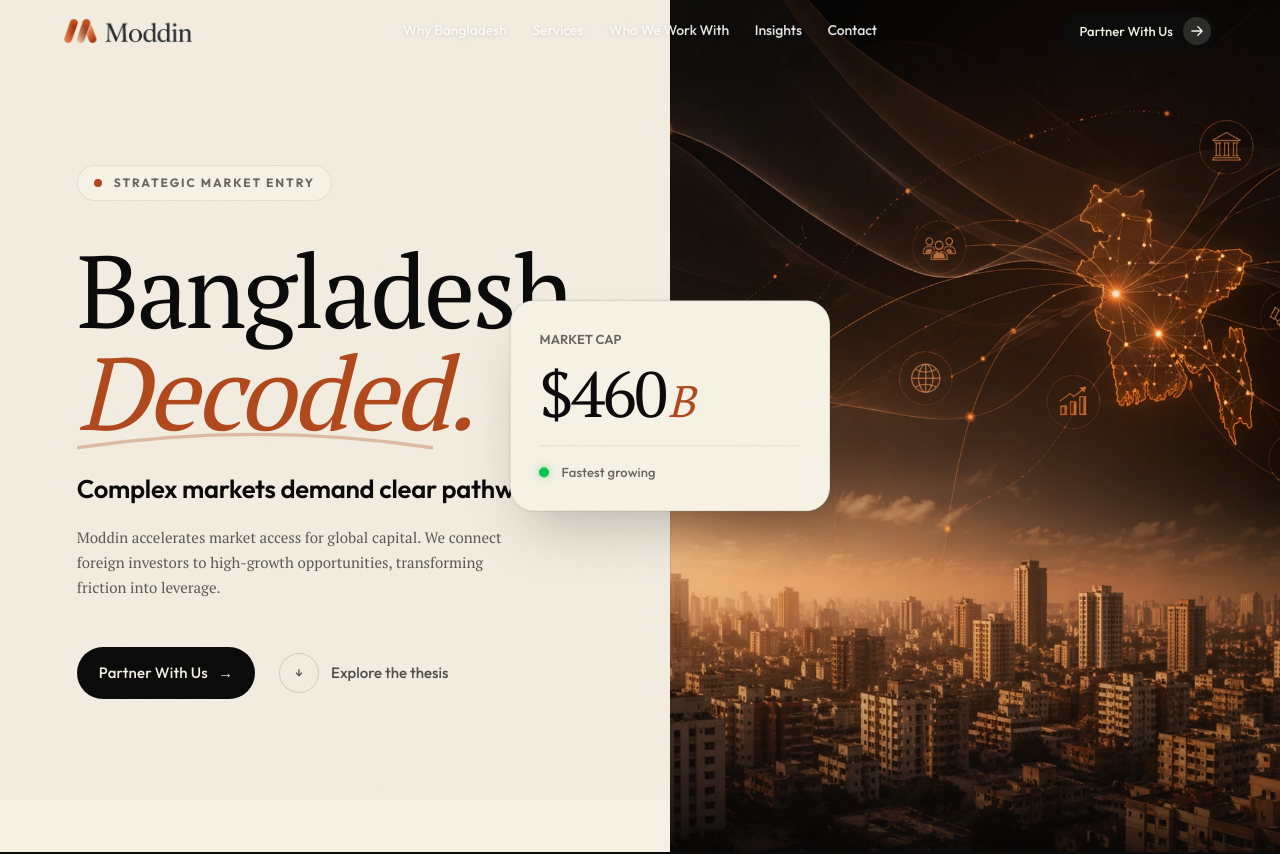
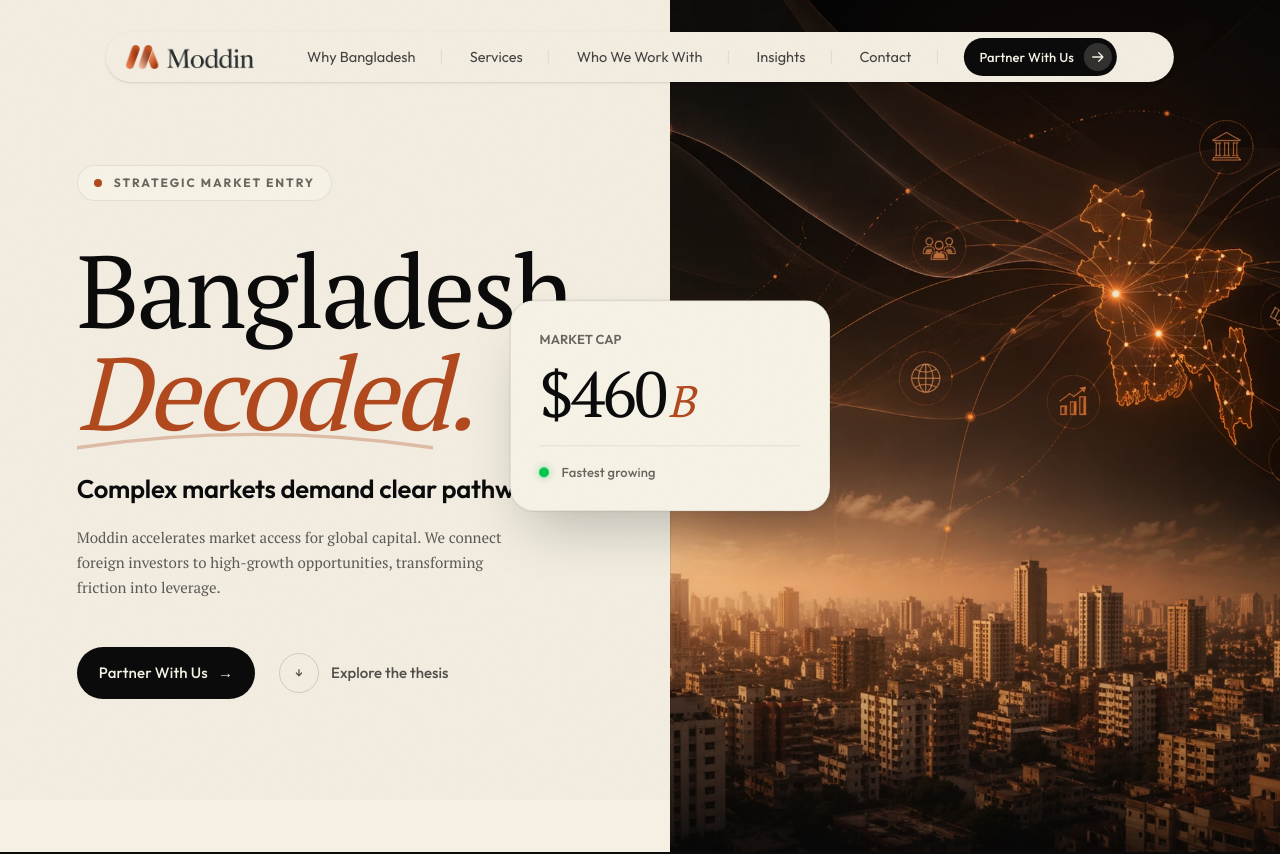
Before and after one commit to Creativecoder11/moddin, a Next.js app: page / in a window 1280 px wide. Shown: the top 854 px of the page. Built offline with nearby package versions, Linux system fonts and the light colour scheme.

Commit message:
fix(Nav): adjust easing functions and improve layout for better responsiveness

```diff
--- a/app/components/chrome/Nav.tsx
+++ b/app/components/chrome/Nav.tsx
@@ -5,7 +5,7 @@ import { AnimatePresence, motion, useReducedMotion } from "motion/react";
 import { Brand } from "./Brand";
 import { NAV_LINKS } from "@/app/data/site";
 
-const EASE = [0.22, 1, 0.36, 1] as const;
+const EASE = [0.16, 1, 0.3, 1] as const;
 
 export function Nav() {
   const [scrolled, setScrolled] = useState(false);
@@ -50,79 +50,75 @@ export function Nav() {
     <>
       <header
         className={[
-          "fixed top-0 left-0 right-0 z-50 transition-[padding,background-color,border-color,transform,backdrop-filter] duration-[450ms] ease-[cubic-bezier(0.2,0.8,0.2,1)]",
+          "fixed top-[2rem] left-1/2 -translate-x-1/2 z-50 transition-all duration-[600ms] ease-[cubic-bezier(0.16,1,0.3,1)]",
+          "w-[calc(100vw-2rem)] lg:w-max max-w-[calc(100vw-2rem)] rounded-full",
+          "bg-[var(--paper)]",
           scrolled
-            ? "backdrop-blur-[18px] backdrop-saturate-150 bg-[color-mix(in_srgb,var(--paper)_94%,transparent)] border-b border-[var(--rule-2)] py-[8px]"
-            : "bg-transparent border-b border-transparent py-[12px]",
+            ? "shadow-[0_8px_32px_-8px_rgba(11,11,12,0.08),0_2px_8px_-2px_rgba(11,11,12,0.04)]"
+            : "shadow-sm",
           // Hide auto-scroll only when drawer is closed
-          !open && hidden ? "-translate-y-full" : "translate-y-0",
+          !open && hidden ? "-translate-y-[calc(100%+3rem)] opacity-0 scale-[0.98]" : "translate-y-0 opacity-100 scale-100",
         ].join(" ")}
       >
-        <div className="wrap flex items-center justify-between gap-3">
-          <Brand className="flex-shrink-0" />
+        <div className="flex items-center justify-between lg:justify-start w-full py-[6px] pl-[20px] pr-[6px] lg:pr-[6px] gap-[clamp(16px,4vw,64px)]">
+          <Brand className="flex-shrink-0 transition-transform duration-500 hover:scale-95 origin-left" />
 
           <nav
             aria-label="Primary"
-            className="hidden lg:flex absolute left-1/2 -translate-x-1/2 items-center gap-[clamp(20px,2vw,34px)]"
+            className="hidden lg:flex items-center"
           >
-            {NAV_LINKS.map((l) => (
+            {NAV_LINKS.map((l, i) => (
+              <div key={l.href} className="flex items-center">
+                {i > 0 && <span className="w-[1px] h-[14px] bg-[var(--rule-2)] mx-[clamp(16px,2vw,32px)]" />}
                 <a
-                key={l.href}
                   href={l.href}
-                className={[
-                  "text-[14px] font-sans font-medium transition-colors tracking-[-0.005em]",
-                  scrolled
-                    ? "text-ink/85 hover:text-terracotta"
-                    : "text-white/90 hover:text-white drop-shadow-sm",
-                ].join(" ")}
+                  className="group flex items-center gap-[2px] text-[14.5px] font-sans text-ink/75 hover:text-ink transition-colors whitespace-nowrap"
                 >
+                  <span className="font-serif italic text-terracotta text-[12px] opacity-0 max-w-0 -translate-x-2 group-hover:max-w-[20px] group-hover:opacity-100 group-hover:translate-x-0 transition-all duration-[400ms] ease-[cubic-bezier(0.16,1,0.3,1)] overflow-hidden">
+                    {String(i + 1).padStart(2, "0")}
+                  </span>
+                  <span className="transition-transform duration-[400ms] ease-[cubic-bezier(0.16,1,0.3,1)] group-hover:translate-x-1">
                     {l.label}
+                  </span>
                 </a>
+              </div>
             ))}
-          </nav>
 
-          <div className="flex items-center gap-2 flex-shrink-0">
+            <div className="flex items-center">
+              <span className="w-[1px] h-[14px] bg-[var(--rule-2)] mx-[clamp(16px,2vw,32px)]" />
               <a
                 href="#contact"
-              className="hidden sm:inline-flex group items-center gap-[10px] rounded-full bg-ink pl-[18px] pr-[5px] py-[5px] text-[13px] font-sans font-medium text-cream tracking-[0.005em] transition-all duration-[250ms] ease-out hover:bg-terracotta hover:-translate-y-px whitespace-nowrap"
-              style={{ color: "var(--cream)" }}
+                className="inline-flex group relative items-center gap-[10px] rounded-full bg-ink overflow-hidden pl-[16px] pr-[5px] py-[5px] text-[13px] font-sans font-medium text-cream tracking-[0.01em] transition-transform duration-[400ms] ease-[cubic-bezier(0.16,1,0.3,1)] hover:scale-[1.02]"
               >
-              <span className="py-[4px]">Partner With Us</span>
-              <span className="inline-flex items-center justify-center size-[28px] rounded-full bg-[color-mix(in_srgb,var(--cream)_14%,transparent)] transition-transform duration-[250ms] ease-out group-hover:translate-x-[2px]">
+                <span className="relative z-10 py-[2px]">Partner With Us</span>
+                <span className="relative z-10 flex items-center justify-center size-[28px] rounded-full bg-[color-mix(in_srgb,var(--cream)_16%,transparent)] text-cream transition-all duration-[400ms] ease-[cubic-bezier(0.16,1,0.3,1)] group-hover:bg-terracotta group-hover:-rotate-45">
                   <svg width="12" height="12" viewBox="0 0 14 14" fill="none" aria-hidden>
-                  <path
-                    d="M1 7 H13 M8 2 L13 7 L8 12"
-                    stroke="currentColor"
-                    strokeWidth="1.5"
-                    strokeLinecap="round"
-                    strokeLinejoin="round"
-                  />
+                    <path d="M1 7H13M8 2L13 7L8 12" stroke="currentColor" strokeWidth="1.5" strokeLinecap="round" strokeLinejoin="round" />
                   </svg>
                 </span>
               </a>
+            </div>
+          </nav>
 
+          <div className="flex items-center gap-2 flex-shrink-0 ml-auto lg:ml-0">
             <button
               type="button"
               aria-label={open ? "Close menu" : "Open menu"}
               aria-expanded={open}
               aria-controls="mobile-mega-menu"
               onClick={() => setOpen((v) => !v)}
-              className="lg:hidden relative inline-flex items-center justify-center size-[40px] rounded-full border border-[var(--rule)] bg-[color-mix(in_srgb,var(--cream)_60%,transparent)] text-ink hover:border-ink transition-colors"
+              className="lg:hidden relative inline-flex items-center justify-center size-[38px] sm:size-[40px] rounded-full border border-[var(--rule)] bg-[color-mix(in_srgb,var(--cream)_60%,transparent)] text-ink transition-colors hover:bg-ink hover:text-cream"
             >
               <span className="sr-only">{open ? "Close" : "Menu"}</span>
-              <span className="relative block w-[18px] h-[12px]" aria-hidden>
+              <span className="relative block w-[16px] h-[10px]" aria-hidden>
                 <motion.span
                   className="absolute left-0 right-0 h-[1.5px] rounded-full bg-current"
                   initial={false}
-                  animate={
-                    open
-                      ? { top: 5, rotate: 45 }
-                      : { top: 0, rotate: 0 }
-                  }
-                  transition={{ duration: reduce ? 0 : 0.35, ease: EASE }}
+                  animate={open ? { top: 4, rotate: 45 } : { top: 0, rotate: 0 }}
+                  transition={{ duration: reduce ? 0 : 0.4, ease: EASE }}
                 />
                 <motion.span
-                  className="absolute left-0 right-0 h-[1.5px] rounded-full bg-current top-[5px]"
+                  className="absolute left-0 right-0 h-[1.5px] rounded-full bg-current top-[4px]"
                   initial={false}
                   animate={open ? { opacity: 0, scaleX: 0.4 } : { opacity: 1, scaleX: 1 }}
                   transition={{ duration: reduce ? 0 : 0.2, ease: EASE }}
@@ -130,12 +126,8 @@ export function Nav() {
                 <motion.span
                   className="absolute left-0 right-0 h-[1.5px] rounded-full bg-current"
                   initial={false}
-                  animate={
-                    open
-                      ? { bottom: 5, rotate: -45 }
-                      : { bottom: 0, rotate: 0 }
-                  }
-                  transition={{ duration: reduce ? 0 : 0.35, ease: EASE }}
+                  animate={open ? { bottom: 4.5, rotate: -45 } : { bottom: 0, rotate: 0 }}
+                  transition={{ duration: reduce ? 0 : 0.4, ease: EASE }}
                 />
               </span>
             </button>
@@ -169,86 +161,70 @@ function MegaMenu({ onClose }: { onClose: () => void }) {
         type="button"
         aria-label="Close menu"
         onClick={onClose}
-        className="absolute inset-0 bg-ink/50 backdrop-blur-[6px]"
-        variants={{
-          closed: { opacity: 0 },
-          open: { opacity: 1 },
-        }}
-        transition={{ duration: reduce ? 0 : 0.35, ease: EASE }}
+        className="absolute inset-0 bg-ink/20 backdrop-blur-sm"
+        variants={{ closed: { opacity: 0 }, open: { opacity: 1 } }}
+        transition={{ duration: reduce ? 0 : 0.4, ease: EASE }}
       />
 
       {/* Drawer */}
       <motion.div
-        className="absolute top-0 left-0 right-0 bg-[var(--paper)] border-b border-[var(--rule)] origin-top overflow-hidden"
-        style={{ paddingTop: "calc(var(--nav-h) + 8px)" }}
+        className="absolute top-0 left-0 right-0 bg-[var(--paper)] border-b border-[var(--rule)] origin-top overflow-hidden shadow-2xl"
+        style={{ paddingTop: "calc(var(--nav-h) + 40px)" }}
         variants={{
-          closed: { y: "-8%", opacity: 0 },
-          open: { y: 0, opacity: 1 },
+          closed: { y: "-10%", opacity: 0, scaleY: 0.96 },
+          open: { y: 0, opacity: 1, scaleY: 1 },
         }}
-        transition={{
-          duration: reduce ? 0 : 0.55,
-          ease: EASE,
-        }}
+        transition={{ duration: reduce ? 0 : 0.6, ease: EASE }}
       >
         {/* Soft glow */}
         <div
           aria-hidden
-          className="absolute -top-32 -right-24 w-[420px] h-[420px] rounded-full pointer-events-none"
+          className="absolute -top-32 -right-24 w-[420px] h-[420px] rounded-full pointer-events-none opacity-60"
           style={{
-            background:
-              "radial-gradient(circle, rgba(214,106,43,0.18), transparent 60%)",
-            filter: "blur(20px)",
+            background: "radial-gradient(circle, rgba(214,106,43,0.15), transparent 60%)",
+            filter: "blur(24px)",
           }}
         />
 
         <motion.nav
           aria-label="Mobile primary"
-          className="wrap relative pb-10 pt-2"
+          className="wrap relative pb-12 pt-4"
           variants={{
-            open: { transition: { staggerChildren: reduce ? 0 : 0.06, delayChildren: reduce ? 0 : 0.1 } },
+            open: { transition: { staggerChildren: reduce ? 0 : 0.08, delayChildren: reduce ? 0 : 0.15 } },
             closed: { transition: { staggerChildren: 0.04, staggerDirection: -1 } },
           }}
         >
           <motion.div
-            className="text-[12px] font-sans tracking-[0.16em] uppercase text-stone mb-5 flex items-center gap-2"
+            className="text-[11px] font-sans font-semibold tracking-[0.2em] uppercase text-stone mb-8 flex items-center gap-3"
             variants={itemVariants(reduce)}
           >
-            <span className="size-[6px] rounded-full bg-terracotta" />
+            <span className="w-8 h-[1px] bg-terracotta/40" />
             Menu
           </motion.div>
 
-          <ul className="flex flex-col">
+          <ul className="flex flex-col gap-1">
             {NAV_LINKS.map((l, i) => (
-              <motion.li
-                key={l.href}
-                className="border-b border-[var(--rule-2)]"
-                variants={itemVariants(reduce)}
-              >
+              <motion.li key={l.href} variants={itemVariants(reduce)}>
                 <a
                   href={l.href}
                   onClick={onClose}
-                  className="group flex items-baseline justify-between gap-4 py-[18px] hover:bg-[color-mix(in_srgb,var(--linen)_40%,transparent)] -mx-[clamp(24px,5vw,72px)] px-[clamp(24px,5vw,72px)] transition-colors"
+                  className="group flex items-center justify-between py-[16px] border-b border-[var(--rule-2)] hover:border-[var(--ink)] transition-colors whitespace-nowrap overflow-hidden"
                 >
-                  <span className="flex items-baseline gap-3">
-                    <span className="serif-italic text-[15px] text-terracotta tabular-nums">
+                  <span className="flex items-baseline gap-4 overflow-hidden">
+                    <span className="font-serif italic text-[14px] text-terracotta opacity-70 group-hover:opacity-100 transition-opacity shrink-0">
                       {String(i + 1).padStart(2, "0")}
                     </span>
                     <span
-                      className="font-serif text-[clamp(28px,7vw,40px)] leading-none tracking-[-0.02em] text-ink"
+                      className="font-serif text-[clamp(32px,8vw,48px)] leading-none tracking-[-0.02em] text-ink transition-transform duration-500 ease-[cubic-bezier(0.16,1,0.3,1)] group-hover:translate-x-2 truncate"
                       style={{ fontVariationSettings: '"opsz" 144, "SOFT" 30' }}
                     >
                       {l.label}
                     </span>
                   </span>
-                  <span className="size-[32px] rounded-full border border-[var(--rule)] grid place-items-center text-ink/70 group-hover:bg-ink group-hover:text-cream group-hover:border-ink group-hover:-rotate-45 transition-all duration-300">
-                    <svg width="12" height="12" viewBox="0 0 14 14" fill="none" aria-hidden>
-                      <path
-                        d="M1 7 H13 M8 2 L13 7 L8 12"
-                        stroke="currentColor"
-                        strokeWidth="1.5"
-                        strokeLinecap="round"
-                        strokeLinejoin="round"
-                      />
+                  <span className="opacity-0 -translate-x-4 group-hover:opacity-100 group-hover:translate-x-0 transition-all duration-500 ease-[cubic-bezier(0.16,1,0.3,1)] text-terracotta">
+                    <svg width="24" height="24" viewBox="0 0 24 24" fill="none" stroke="currentColor" strokeWidth="1.5" strokeLinecap="round" strokeLinejoin="round">
+                      <line x1="5" y1="12" x2="19" y2="12"></line>
+                      <polyline points="12 5 19 12 12 19"></polyline>
                     </svg>
                   </span>
                 </a>
@@ -256,32 +232,19 @@ function MegaMenu({ onClose }: { onClose: () => void }) {
             ))}
           </ul>
 
-          <motion.div
-            className="mt-7 flex flex-col gap-3"
-            variants={itemVariants(reduce)}
-          >
+          <motion.div className="mt-10 pt-8 border-t border-[var(--rule-2)]" variants={itemVariants(reduce)}>
             <a
               href="#contact"
               onClick={onClose}
-              className="group inline-flex items-center justify-between gap-3 rounded-full bg-ink pl-[22px] pr-[6px] py-[6px] text-[14px] font-sans font-medium text-cream tracking-[0.005em] transition-all duration-[250ms] ease-out hover:bg-terracotta"
-              style={{ color: "var(--cream)" }}
+              className="group inline-flex items-center justify-between w-full rounded-full bg-ink p-[8px] pl-[24px] text-[15px] font-sans font-medium text-cream tracking-[0.01em] transition-all duration-[400ms] ease-[cubic-bezier(0.16,1,0.3,1)] hover:bg-terracotta"
             >
-              <span className="py-[6px]">Partner With Us</span>
-              <span className="inline-flex items-center justify-center size-[34px] rounded-full bg-[color-mix(in_srgb,var(--cream)_14%,transparent)] transition-transform duration-[250ms] ease-out group-hover:translate-x-[2px]">
-                <svg width="14" height="14" viewBox="0 0 14 14" fill="none" aria-hidden>
-                  <path
-                    d="M1 7 H13 M8 2 L13 7 L8 12"
-                    stroke="currentColor"
-                    strokeWidth="1.5"
-                    strokeLinecap="round"
-                    strokeLinejoin="round"
-                  />
+              <span>Partner With Us</span>
+              <span className="flex items-center justify-center size-[40px] rounded-full bg-[color-mix(in_srgb,var(--cream)_15%,transparent)] transition-transform duration-[400ms] ease-[cubic-bezier(0.16,1,0.3,1)] group-hover:-rotate-45">
+                <svg width="16" height="16" viewBox="0 0 14 14" fill="none" aria-hidden>
+                  <path d="M1 7H13M8 2L13 7L8 12" stroke="currentColor" strokeWidth="1.5" strokeLinecap="round" strokeLinejoin="round" />
                 </svg>
               </span>
             </a>
-            <p className="serif-italic text-[14px] text-stone">
-              Bangladesh — made easier to enter.
-            </p>
           </motion.div>
         </motion.nav>
       </motion.div>
@@ -291,15 +254,7 @@ function MegaMenu({ onClose }: { onClose: () => void }) {
 
 function itemVariants(reduce: boolean | null) {
   return {
-    closed: {
-      opacity: 0,
-      y: reduce ? 0 : 14,
-      transition: { duration: reduce ? 0 : 0.25, ease: EASE },
-    },
-    open: {
-      opacity: 1,
-      y: 0,
-      transition: { duration: reduce ? 0 : 0.5, ease: EASE },
-    },
+    closed: { opacity: 0, y: reduce ? 0 : 16, transition: { duration: reduce ? 0 : 0.3, ease: EASE } },
+    open: { opacity: 1, y: 0, transition: { duration: reduce ? 0 : 0.6, ease: EASE } },
   };
 }
```
Lines whose indentation alone changed are shown as unchanged.
